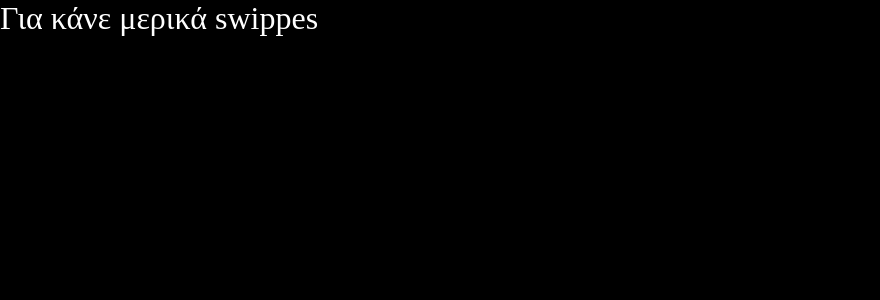
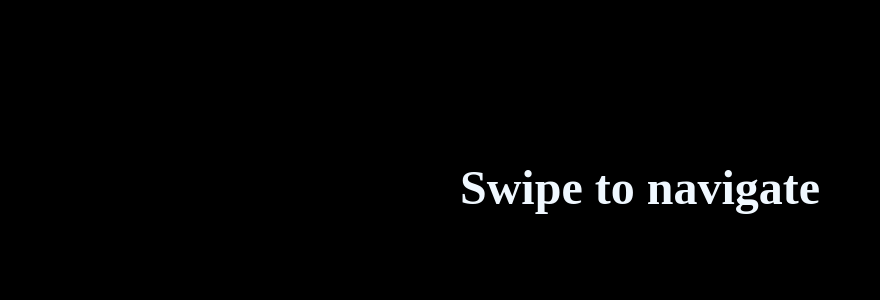
Before and after one commit to Dimkormpos/pt-teleacoustics, an Angular app in the folder transit-teleacoustics/: page /home in a window 1280 px wide. Shown: the top 300 px of the page, without its empty margins (0-880 px from the left). Built offline with nearby package versions, Linux system fonts and the light colour scheme.

Commit message:
prism navigation enchance

```diff
--- a/transit-teleacoustics/src/app/components/prism-navigator/prism-navigator.component.css
+++ b/transit-teleacoustics/src/app/components/prism-navigator/prism-navigator.component.css
@@ -1,4 +1,5 @@
 :host {
+    div {
         position: fixed;
         top: 0;
         left: 0;
@@ -9,7 +10,10 @@
         display: block;
     }
 
-div {
-    color: #fff;
-    font-size: 2rem;
+    h1 {
+        font-size: 3rem;
+        text-align: center;
+        margin-top: 20vh;
+        color: aliceblue
     }
+}
--- a/transit-teleacoustics/src/app/components/prism-navigator/prism-navigator.component.html
+++ b/transit-teleacoustics/src/app/components/prism-navigator/prism-navigator.component.html
@@ -1,3 +1,4 @@
-<div swipper (swipedDown)="swipeDown()" (swipedLeft)="swipeLeft()" (swipedRight)="swipedRight()" (swipedUp)="swipeUp()">
-    Για
-    κάνε μερικά swippes</div>
+<div aria-describedby="description" swipper (swipedDown)="swipeDown()" (swipedLeft)="swipeLeft()"
+    (swipedRight)="swipedRight()" (swipedUp)="swipeUp()">
+    <h1>{{swippResult | async}}</h1>
+</div>
--- a/transit-teleacoustics/src/app/components/prism-navigator/prism-navigator.component.ts
+++ b/transit-teleacoustics/src/app/components/prism-navigator/prism-navigator.component.ts
@@ -11,6 +11,14 @@ import { CommonModule } from '@angular/common';
 })
 export class PrismNavigatorComponent {
   swippResult: BehaviorSubject<string> = new BehaviorSubject<string>('Swipe to navigate');
+  firstTime: BehaviorSubject<boolean> = new BehaviorSubject<boolean>(true);
+  constructor() {
+    const firstTimeKey = 'prism-navigator-first-time';
+    this.firstTime.next(localStorage.getItem(firstTimeKey) === null);
+    if (this.firstTime.value) {
+      localStorage.setItem(firstTimeKey, 'true'); // Set default value
+    }
+  }
 
   swipedRight() {
     this.swippResult.next('Swiped right');
```
Lines whose indentation alone changed are shown as unchanged.
